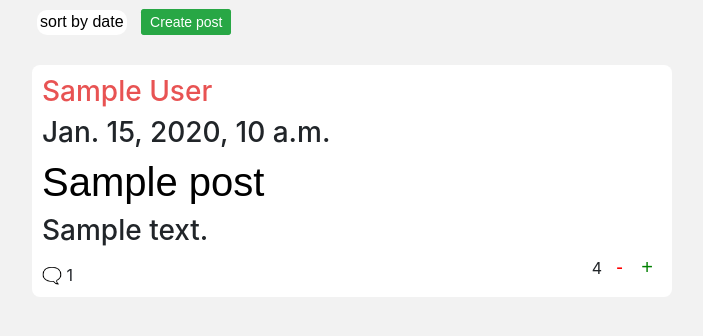
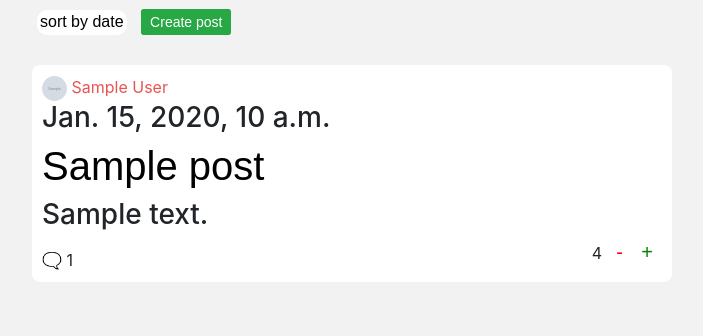
Before and after one commit to SaraFarron/Blog, a Django app: page /en/ in a window 1280 px wide. Shown: the part 58-394 px from the top of the page, without its empty margins (298-1001 px from the left). Run offline with Django 3.2, Linux system fonts and the light colour scheme; tables that the repository leaves empty hold one stand-in row (values such as "Sample post"); grey boxes marked "Sample" are stand-in pictures; parts of the project's set-up code (start-up, migrations or seed data) failed here and were passed over; some libraries are stand-ins or nearby versions.

Commit message:
added profile pictures of authors

```diff
--- a/templates/blog/post.html
+++ b/templates/blog/post.html
@@ -4,7 +4,8 @@
 
 <div class="post" style="position: relative">
   <h1>
-      <span>{{ post.name }} <p>{% trans 'Author' %}:
+      <span>{{ post.name }} <p>
+          <img src="{{ post.user.profile_picture.url }}" width="30px" height="30px" style="border-radius: 50%;" alt="{% trans 'profile picture' %}">
           {% if post.user.is_moderator %}
               <a  style="color: #e85353" href="{% url 'user:profile' post.user.user.id %}">{{ post.user }}</a>
       {% else %}
@@ -43,7 +44,8 @@
     {% for comment in comments %}
         <div class="post" style="margin-bottom: 0">
             <div style="position: relative">
-                <a id="name" href="{% url 'user:profile' comment.user.user.id %}">{{ comment.user }}</a> {{comment.publication_date}}
+                <img src="{{ post.user.profile_picture.url }}" width="18px" height="18px" style="border-radius: 50%;">
+                <a id="name" href="{% url 'user:profile' comment.user.user.id %}"> {{ comment.user }}</a> {{comment.publication_date}}
                 <a href="{% url 'blog:home' %}"
                    class="btn btn-sm btn-default"
                    style="position: absolute; right: 0; color: green; font-size: 20px">+</a>
--- a/templates/index.html
+++ b/templates/index.html
@@ -14,10 +14,11 @@ style="width: 70%; margin: 10px; display: inline">{% trans 'Create post' %}</a>
 </div>
 {% for post in posts %}
     <div class="post">
+    <img src="{{ post.user.profile_picture.url }}" width="25px" height="25px" style="border-radius: 50%;" alt="{% trans 'profile picture' %}">
         {% if post.user.is_moderator is True %}
-            <h3 style="color: #e85353">{{ post.user }}</h3>
+            <span style="color: #e85353">{{ post.user }}</span>
         {% else %}
-            <h3>{{ post.user }}</h3>
+            <span>{{ post.user }}</span>
         {% endif %}
         <h3>{{ post.creation_date }}</h3>
         <h1><a href="{% url 'blog:post' post.id %}">{{ post.name }}</a></h1>
```
